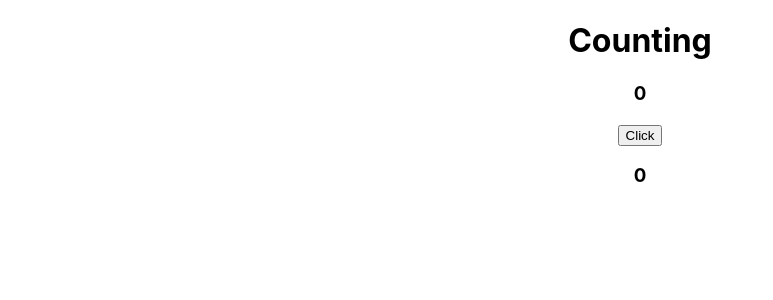
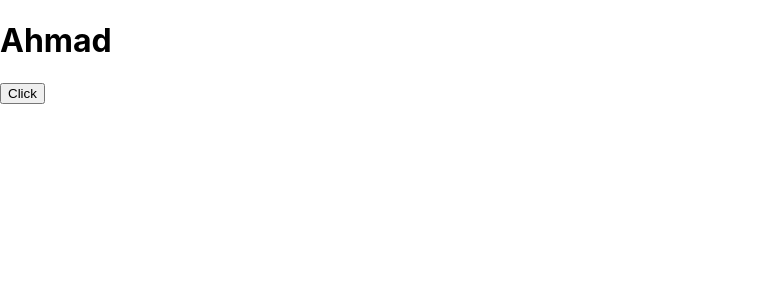
Before and after one commit to Malik-AhmadSE/Basic_React, a React (Create React App) app in the folder state_hook/: page / in a window 1280 px wide. Shown: the top 300 px of the page, without its empty margins (0-773 px from the left). Built offline with nearby package versions, Linux system fonts and the light colour scheme.

Commit message:
using usestate hook

```diff
--- a/state_hook/src/App.jsx
+++ b/state_hook/src/App.jsx
@@ -1,18 +1,15 @@
-import React from 'react'
+import React from 'react';
 import {useState} from 'react';
+
 function App() {
-  const [number,setnumber]=useState(0);
-  // const handlecount=()=>{
-  //   setnumber(number+1);
-  // }
+  const [name,setname]=useState('Ahmad');
+  function handlename (){
+    setname('Qasim');
+  }
   return (
-    <div style={{display:'flex',justifyContent:'center',textAlign:'center'}}>
-     <div>
-     <h1>Counting</h1>
-      <h3>{number}</h3>
-      <button onClick={()=>{setnumber(number+1)}}>Click</button>
-      <h3>{number}</h3>
-     </div>
+    <div>
+      <h1>{name}</h1>
+      <button onClick={handlename}>Click</button>
     </div>
   )
 }
```
Also changed, not shown: 1 other file (tests, documents, lock files or other folders).
